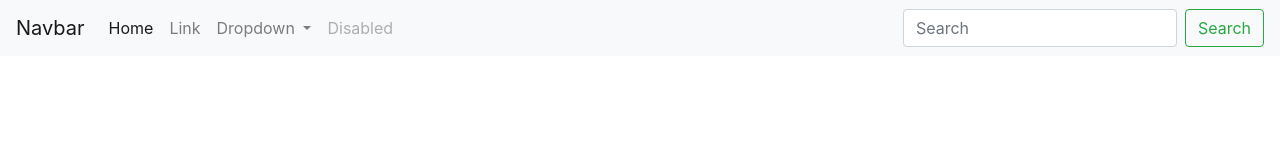
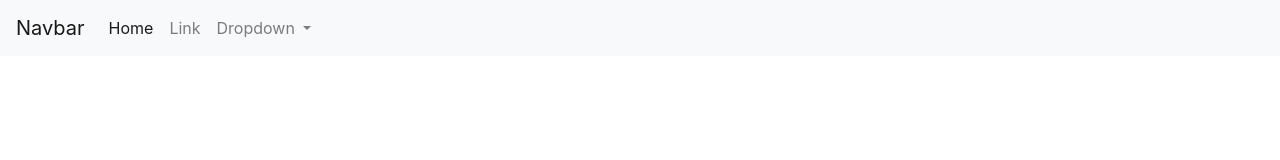
Before and after one commit to Muhammad-Ibn-E-Khalid/fdghjgfds, a plain HTML site: page SMP-Web/j.html in a window 1280 px wide. Drawn offline with nearby package versions, Linux system fonts and the light colour scheme.

Commit message:
Update j.html

```diff
--- a/SMP-Web/j.html
+++ b/SMP-Web/j.html
@@ -32,13 +32,8 @@
             <a class="dropdown-item" href="#">Something else here</a>
           </div>
         </li>
-        <li class="nav-item">
-          <a class="nav-link disabled">Disabled</a>
-        </li>
+
       </ul>
-      <form class="form-inline my-2 my-lg-0">
-        <input class="form-control mr-sm-2" type="search" placeholder="Search" aria-label="Search">
-        <button class="btn btn-outline-success my-2 my-sm-0" type="submit">Search</button>
-      </form>
+
     </div>
   </nav>
```
